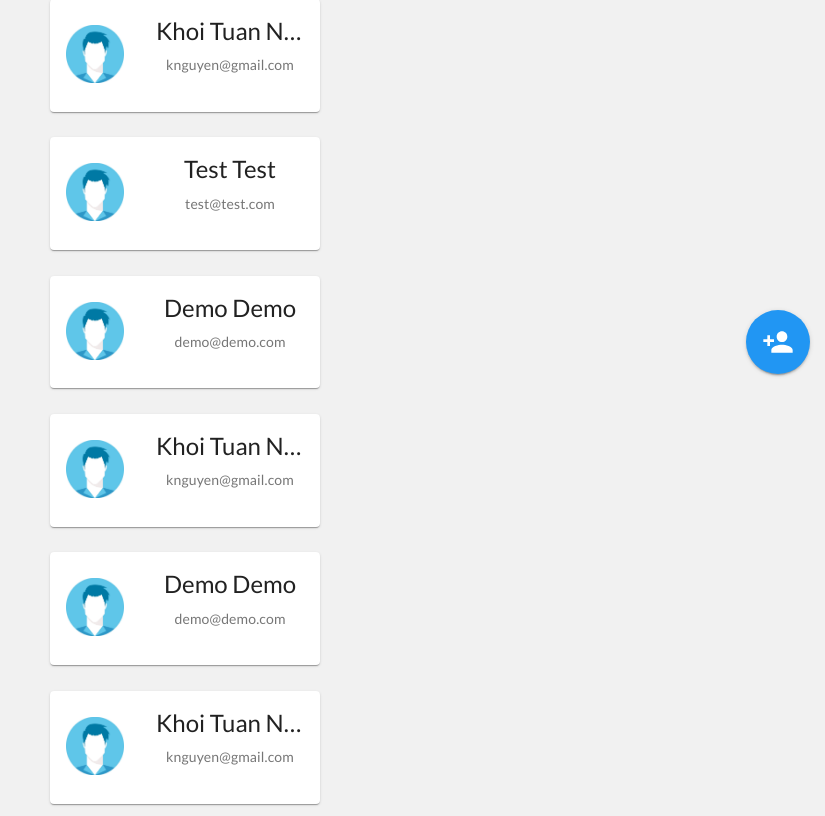
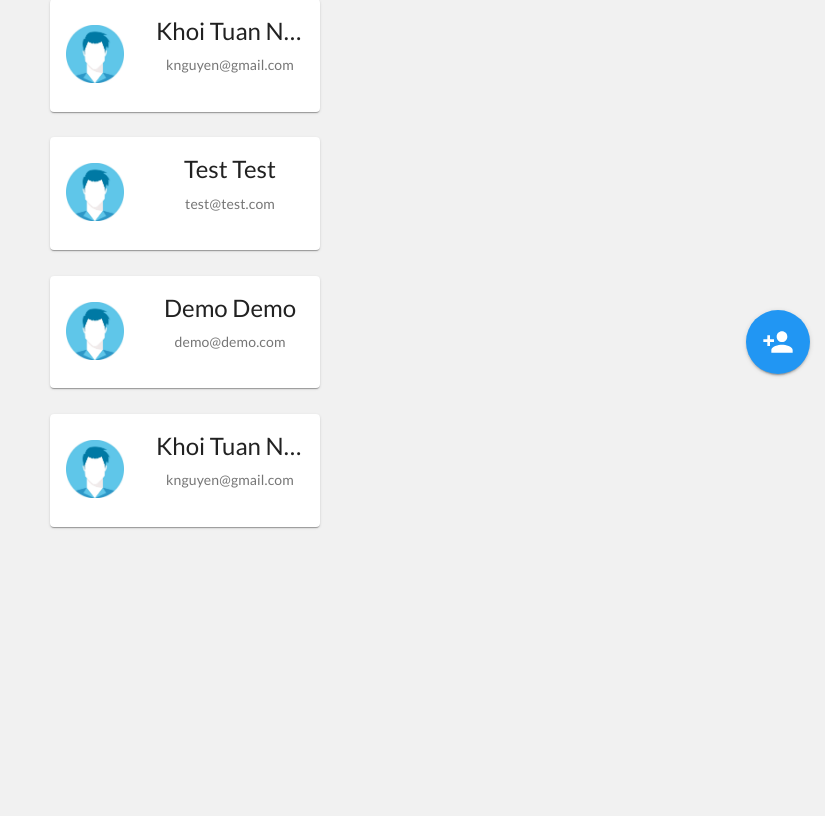
Before and after one commit to KhoiUna/chekchat, a Next.js app in the folder client/: page /friends in a window 1280 px wide. Shown: the part 406-1222 px from the top of the page, without its empty margins (455-1280 px from the left). After the commit the page ends 946 px from the top, so only its background shows below. Built offline with nearby package versions, Linux system fonts and the light colour scheme.

Commit message:
update friend.js page

```diff
--- a/client/pages/friends.js
+++ b/client/pages/friends.js
@@ -4,7 +4,7 @@ import MainLayout from "../containers/main_layout";
 import Tabs from "@material-ui/core/Tabs";
 import Tab from "@material-ui/core/Tab";
 import Grid from "@material-ui/core/Grid";
-import { useState } from "react";
+import { useEffect, useState } from "react";
 import Button from "@material-ui/core/Button";
 import HUE from "@material-ui/core/colors/blue";
 import PersonAddIcon from "@material-ui/icons/PersonAdd";
@@ -15,49 +15,6 @@ import {
   MuiThemeProvider,
 } from "@material-ui/core/styles";
 import FriendPopup from "../components/friends/friend_popup";
-
-const friendsArray = [
-  {
-    username: "Test Test",
-    email: "test@test.com",
-    avatarURL: "/img/avatar.png",
-  },
-  {
-    username: "Demo Demo",
-    email: "demo@demo.com",
-    avatarURL: "/img/avatar.png",
-  },
-  {
-    username: "Khoi Tuan Nguyen",
-    email: "knguyen@gmail.com",
-    avatarURL: "/img/avatar.png",
-  },
-  {
-    username: "Test Test",
-    email: "test@test.com",
-    avatarURL: "/img/avatar.png",
-  },
-  {
-    username: "Demo Demo",
-    email: "demo@demo.com",
-    avatarURL: "/img/avatar.png",
-  },
-  {
-    username: "Khoi Tuan Nguyen",
-    email: "knguyen@gmail.com",
-    avatarURL: "/img/avatar.png",
-  },
-  {
-    username: "Demo Demo",
-    email: "demo@demo.com",
-    avatarURL: "/img/avatar.png",
-  },
-  {
-    username: "Khoi Tuan Nguyen",
-    email: "knguyen@gmail.com",
-    avatarURL: "/img/avatar.png",
-  },
-];
 
 const useStyles = makeStyles({
   button: {
@@ -90,7 +47,6 @@ export default function Friends() {
   const classes = useStyles();
 
   const [value, setValue] = useState(0);
-
   const handleTabChange = (e, newValue) => {
     setValue(newValue);
   };
@@ -99,6 +55,46 @@ export default function Friends() {
   const togglePopup = (state) => {
     setShowPopup(!state);
   };
+
+  const [friendsArray, setFriendsArray] = useState([
+    {
+      username: "Test Test",
+      email: "test@test.com",
+      avatarURL: "/img/avatar.png",
+    },
+    {
+      username: "Demo Demo",
+      email: "demo@demo.com",
+      avatarURL: "/img/avatar.png",
+    },
+    {
+      username: "Khoi Tuan Nguyen",
+      email: "knguyen@gmail.com",
+      avatarURL: "/img/avatar.png",
+    },
+    {
+      username: "Test Test",
+      email: "test@test.com",
+      avatarURL: "/img/avatar.png",
+    },
+    {
+      username: "Demo Demo",
+      email: "demo@demo.com",
+      avatarURL: "/img/avatar.png",
+    },
+    {
+      username: "Khoi Tuan Nguyen",
+      email: "knguyen@gmail.com",
+      avatarURL: "/img/avatar.png",
+    },
+  ]);
+  useEffect(() => {
+    if (value === 0) {
+      console.log(value);
+    } else {
+      console.log(value);
+    }
+  }, [value]);
 
   return (
     <MainLayout componentName="Friends">
```
